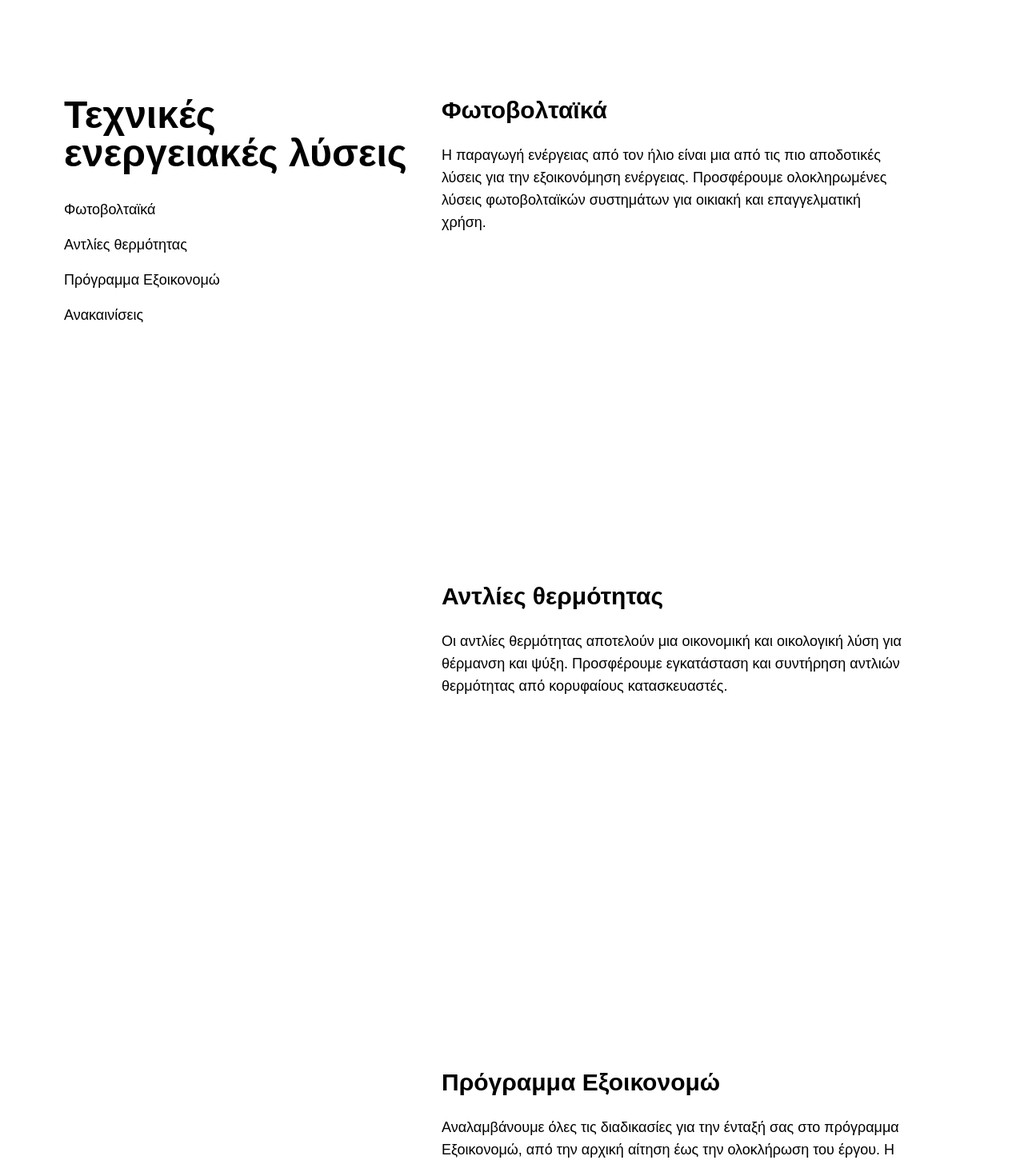
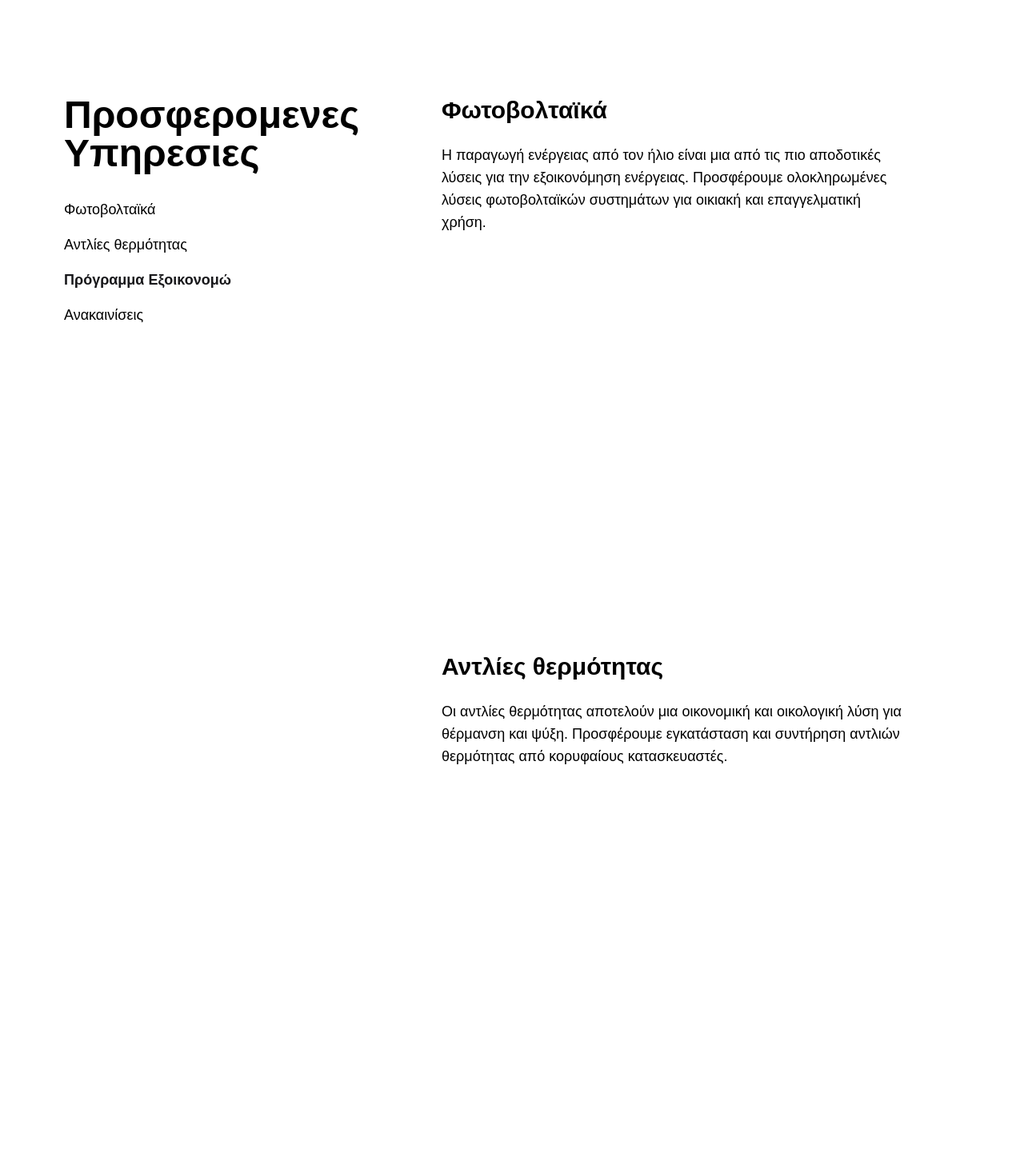
Before and after one commit to qaramanis/repower-solutions, a Next.js app: page / in a window 1280 px wide. Shown: the part 760-2216 px from the top of the page at 80% size. Built offline with nearby package versions, Linux system fonts and the light colour scheme; a web font is replaced by a local one.

Commit message:
fixed services button nav

```diff
--- a/components/header/aurora-header.tsx
+++ b/components/header/aurora-header.tsx
@@ -6,7 +6,7 @@ export default function AuroraHeader() {
   return (
     <div className="fixed top-0 left-0 right-0 h-60 z-0 overflow-hidden">
       <Aurora
-        colorStops={["#3E7B27", "#FFA725", "#3E7B27"]}
+        colorStops={["#FFA725", "#3E7B27", "#77B254"]}
         blend={0.5}
         amplitude={1}
         speed={1}
--- a/components/home/services.tsx
+++ b/components/home/services.tsx
@@ -1,6 +1,107 @@
 "use client";
 
+import React from "react";
+import { useEffect, useRef, useState } from "react";
+
+const SERVICES_DATA = [
+  {
+    id: "fotovoltaika",
+    title: "Φωτοβολταϊκά",
+    description:
+      "Η παραγωγή ενέργειας από τον ήλιο είναι μια από τις πιο αποδοτικές λύσεις για την εξοικονόμηση ενέργειας. Προσφέρουμε ολοκληρωμένες λύσεις φωτοβολταϊκών συστημάτων για οικιακή και επαγγελματική χρήση.",
+  },
+  {
+    id: "antlies",
+    title: "Αντλίες θερμότητας",
+    description:
+      "Οι αντλίες θερμότητας αποτελούν μια οικονομική και οικολογική λύση για θέρμανση και ψύξη. Προσφέρουμε εγκατάσταση και συντήρηση αντλιών θερμότητας από κορυφαίους κατασκευαστές.",
+  },
+  {
+    id: "exoikonomo",
+    title: "Πρόγραμμα Εξοικονομώ",
+    description:
+      "Αναλαμβάνουμε όλες τις διαδικασίες για την ένταξή σας στο πρόγραμμα Εξοικονομώ, από την αρχική αίτηση έως την ολοκλήρωση του έργου. Η ομάδα μας έχει μεγάλη εμπειρία στη διαχείριση τέτοιων επιδοτούμενων προγραμμάτων.",
+  },
+  {
+    id: "anakainiseis",
+    title: "Ανακαινίσεις",
+    description:
+      "Προσφέρουμε ολοκληρωμένες υπηρεσίες ανακαίνισης για οικίες και επαγγελματικούς χώρους. Από μικρές παρεμβάσεις μέχρι ριζικές ανακαινίσεις, η ομάδα μας αναλαμβάνει όλες τις εργασίες με συνέπεια.",
+  },
+];
+
 export default function Services() {
+  const [activeSection, setActiveSection] = useState<string>(
+    SERVICES_DATA[0].id
+  );
+  const sectionRefs = useRef<Record<string, React.RefObject<HTMLDivElement>>>(
+    {}
+  );
+  useEffect(() => {
+    SERVICES_DATA.forEach((service) => {
+      sectionRefs.current[service.id] =
+        sectionRefs.current[service.id] || React.createRef();
+    });
+  }, []);
+
+  const scrollToSection = (sectionId: string) => {
+    setActiveSection(sectionId);
+
+    const targetRef = sectionRefs.current[sectionId];
+
+    if (targetRef?.current) {
+      const rect = targetRef.current.getBoundingClientRect();
+      const scrollTop =
+        window.pageYOffset || document.documentElement.scrollTop;
+      const targetPosition = rect.top + scrollTop;
+
+      const offsetPosition = targetPosition - 90;
+
+      window.scrollTo({
+        top: offsetPosition,
+        behavior: "smooth",
+      });
+    }
+  };
+
+  const handleScroll = () => {
+    const scrollPosition = window.scrollY + 200;
+
+    // Map services to their positions
+    const sectionPositions = SERVICES_DATA.map((service) => {
+      const ref = sectionRefs.current[service.id];
+      if (!ref?.current) return { id: service.id, top: 0, bottom: 0 };
+
+      const rect = ref.current.getBoundingClientRect();
+      const scrollTop = window.scrollY || document.documentElement.scrollTop;
+      return {
+        id: service.id,
+        top: rect.top + scrollTop - 250,
+        bottom: rect.bottom + scrollTop - 500,
+      };
+    });
+
+    // Find current active section
+    for (const section of sectionPositions) {
+      if (scrollPosition >= section.top && scrollPosition < section.bottom) {
+        if (activeSection !== section.id) {
+          setActiveSection(section.id);
+        }
+        break;
+      }
+    }
+  };
+
+  useEffect(() => {
+    window.addEventListener("scroll", handleScroll);
+
+    handleScroll();
+
+    return () => {
+      window.removeEventListener("scroll", handleScroll);
+    };
+  }, [activeSection]);
+
   return (
     <section
       id="services"
@@ -12,69 +113,40 @@ export default function Services() {
             className="md:w-2/5 md:sticky md:top-32 h-fit"
             style={{ alignSelf: "flex-start" }}
           >
-            <h2 className="text-5xl font-bold mb-8">
-              Τεχνικές ενεργειακές λύσεις
-            </h2>
+            <h2 className="text-5xl font-bold mb-8">Προσφερομενες Υπηρεσιες</h2>
             <div className="flex flex-col space-y-4">
-              {/* Navigation buttons would go here */}
-              <button className="text-left text-lg hover:text-gray-600 transition-colors">
-                Φωτοβολταϊκά
-              </button>
-              <button className="text-left text-lg hover:text-gray-600 transition-colors">
-                Αντλίες θερμότητας
-              </button>
-              <button className="text-left text-lg hover:text-gray-600 transition-colors">
-                Πρόγραμμα Εξοικονομώ
-              </button>
-              <button className="text-left text-lg hover:text-gray-600 transition-colors">
-                Ανακαινίσεις
-              </button>
+              {SERVICES_DATA.map((service) => (
+                <button
+                  key={service.id}
+                  className={`text-left text-lg transition-colors ${
+                    activeSection === service.id
+                      ? "text-primary font-semibold"
+                      : "hover:text-gray-600"
+                  }`}
+                  onClick={() => scrollToSection(service.id)}
+                >
+                  {service.title}
+                </button>
+              ))}
             </div>
           </div>
 
           <div className="md:w-3/5 space-y-32 pb-20">
-            <div className="min-h-[60vh]">
-              <h3 className="text-3xl font-semibold mb-6">Φωτοβολταϊκά</h3>
-              <p className="text-lg  max-w-xl mb-8">
-                Η παραγωγή ενέργειας από τον ήλιο είναι μια από τις πιο
-                αποδοτικές λύσεις για την εξοικονόμηση ενέργειας. Προσφέρουμε
-                ολοκληρωμένες λύσεις φωτοβολταϊκών συστημάτων για οικιακή και
-                επαγγελματική χρήση.
-              </p>
-            </div>
-
-            <div className="min-h-[60vh] text-black">
-              <h3 className="text-3xl font-semibold mb-6">
-                Αντλίες θερμότητας
-              </h3>
-              <p className="text-lg  max-w-xl mb-8">
-                Οι αντλίες θερμότητας αποτελούν μια οικονομική και οικολογική
-                λύση για θέρμανση και ψύξη. Προσφέρουμε εγκατάσταση και
-                συντήρηση αντλιών θερμότητας από κορυφαίους κατασκευαστές.
-              </p>
-            </div>
-
-            <div className="min-h-[60vh]">
-              <h3 className="text-3xl font-semibold mb-6">
-                Πρόγραμμα Εξοικονομώ
-              </h3>
-              <p className="text-lg max-w-xl mb-8">
-                Αναλαμβάνουμε όλες τις διαδικασίες για την ένταξή σας στο
-                πρόγραμμα Εξοικονομώ, από την αρχική αίτηση έως την ολοκλήρωση
-                του έργου. Η ομάδα μας έχει μεγάλη εμπειρία στη διαχείριση
-                τέτοιων επιδοτούμενων προγραμμάτων.
-              </p>
-            </div>
-
-            <div className="min-h-[60vh]">
-              <h3 className="text-3xl font-semibold mb-6">Ανακαινίσεις</h3>
-              <p className="text-lg max-w-xl mb-8">
-                Προσφέρουμε ολοκληρωμένες υπηρεσίες ανακαίνισης για οικίες και
-                επαγγελματικούς χώρους. Από μικρές παρεμβάσεις μέχρι ριζικές
-                ανακαινίσεις, η ομάδα μας αναλαμβάνει όλες τις εργασίες με
-                συνέπεια.
-              </p>
-            </div>
+            {SERVICES_DATA.map((service) => (
+              <div
+                key={service.id}
+                ref={(ref) => {
+                  if (ref) {
+                    sectionRefs.current[service.id] = { current: ref };
+                  }
+                }}
+                id={service.id}
+                className="min-h-[75vh] pt-8 -mt-8"
+              >
+                <h3 className="text-3xl font-semibold mb-6">{service.title}</h3>
+                <p className="text-lg max-w-xl mb-8">{service.description}</p>
+              </div>
+            ))}
           </div>
         </div>
       </div>
```
Also changed, not shown: components/home/erga.tsx (added), components/home/services-section.tsx (deleted).
